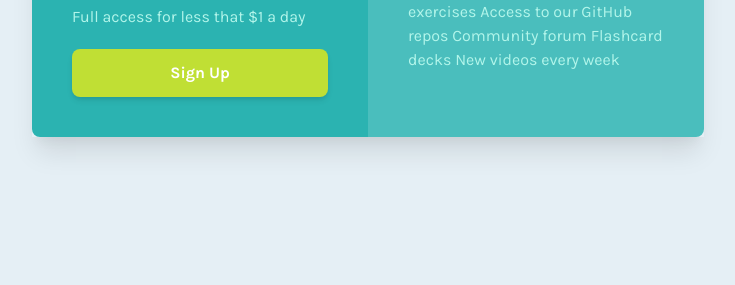
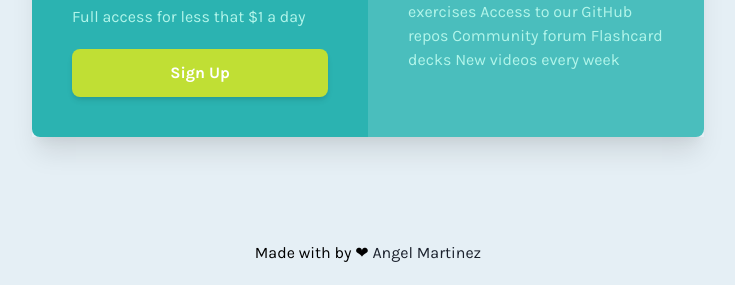
Before and after one commit to angel-codes/sigle-price-grid-component, a website: page index.html in a window 1280 px wide. Shown: the part 515-800 px from the top of the page, without its empty margins (272-1007 px from the left). Drawn offline with nearby package versions, Linux system fonts and the light colour scheme; files that its build step writes are made by us from their sources.

Commit message:
:sparkles: link to my github profile

```diff
--- a/index.html
+++ b/index.html
@@ -21,7 +21,7 @@
     />
     <link rel="stylesheet" href="css/main.css" />
   </head>
-  <body>
+  <body class="relative">
     <!-- Container -->
     <div
       class="min-h-screen w-full bg-light-gray flex justify-center items-center"
@@ -76,5 +76,17 @@
         </div>
       </main>
     </div>
+    <!-- Link to my github -->
+    <div class="absolute bottom-0 right-0 w-full text-center pb-5">
+      <p>
+        Made with by ❤
+        <a
+          href="https://github.com/angel-codes"
+          target="_blank"
+          class="text-gray-900 hover:underline"
+          >Angel Martinez</a
+        >
+      </p>
+    </div>
   </body>
 </html>
```
